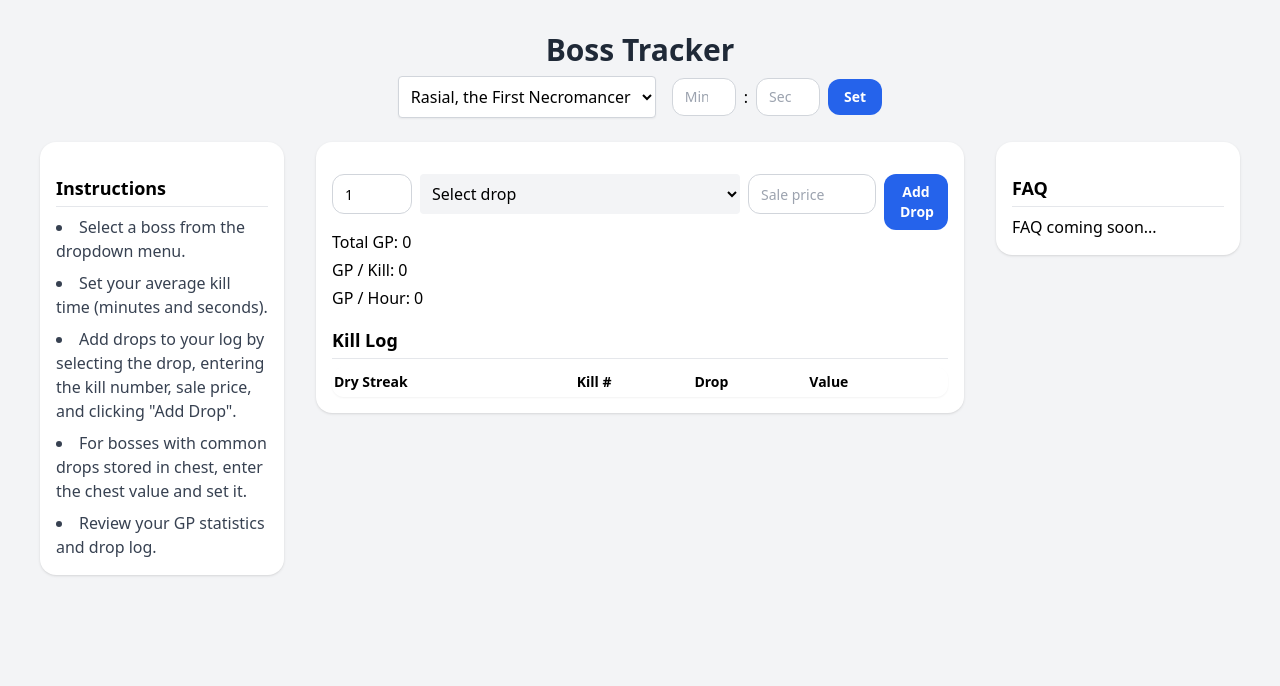
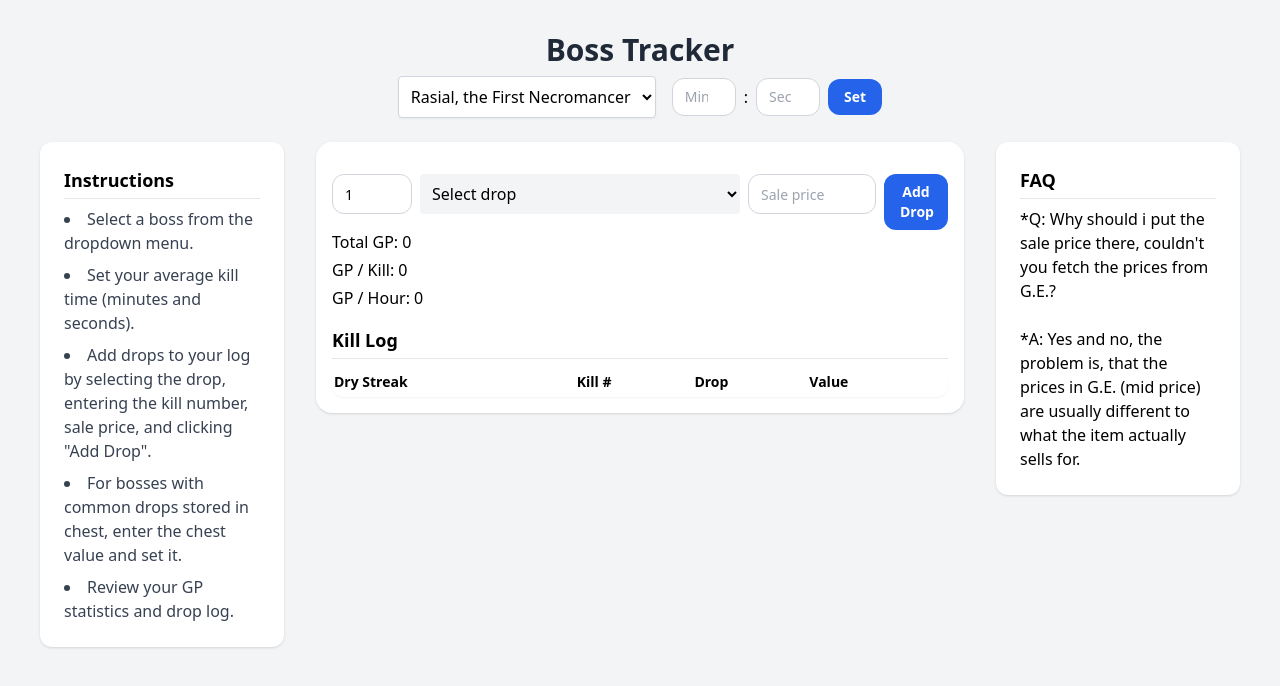
Before and after one commit to Ropro/boss-profit-tracker, a React (Create React App) app: page / in a window 1280 px wide. Shown: the top 686 px of the page. Built offline with nearby package versions, Linux system fonts and the light colour scheme.

Commit message:
Transfer code to other files for clear coding

```diff
--- a/package.json
+++ b/package.json
@@ -22,6 +22,7 @@
     "start": "set NODE_OPTIONS=--openssl-legacy-provider && react-scripts start",
     "build": "set NODE_OPTIONS=--openssl-legacy-provider && react-scripts build",
     "test": "set NODE_OPTIONS=--openssl-legacy-provider && react-scripts test",
+    "tailwind:watch": "npx tailwindcss -i ./src/index.css -o ./src/output.css --watch",
     "eject": "react-scripts eject"
   },
   "eslintConfig": {
--- a/src/App.js
+++ b/src/App.js
@@ -4,6 +4,9 @@ import { useState, useEffect } from "react";
 import { Card, CardContent } from "./components/ui/card";
 import { Button } from "./components/ui/button";
 import { Input } from "./components/ui/input";
+import InstructionsCard from "./components/InstructionsCard";
+import FAQCard from "./components/FAQCard";
+import bosses from "./components/bosses";
 
 import {
   LineChart,
@@ -13,40 +16,6 @@ import {
   Tooltip,
   ResponsiveContainer,
 } from "recharts";
-
-const bosses = {
-  Rasial: {
-    fullName: ["Rasial, the First Necromancer"],
-    drops: [
-      { name: "Omni guard", rate: 1 / 632 },
-      { name: "Soulbound lantern", rate: 1 / 632 },
-      { name: "Crown of the First Necromancer", rate: 1 / 630 },
-      { name: "Robe top of the First Necromancer", rate: 1 / 630 },
-      { name: "Robe bottom of the First Necromancer", rate: 1 / 630 },
-      { name: "Hand wrap of the First Necromancer", rate: 1 / 630 },
-      { name: "Foot wraps of the First Necromancer", rate: 1 / 630 },
-    ],
-  },
-  Nakatra: {
-    fullName: ["Nakatra, Devourer Eternal"],
-    drops: [
-      { name: "Divine Rage prayer codex", rate: 1 / 160 },
-      { name: "Scripture of Amascut", rate: 1 / 160 },
-      { name: "Roar of Awakening", rate: 1 / 80 },
-      { name: "Ode to Deceit", rate: 1 / 80 },
-      { name: "Shard of Genesis Essence", rate: 1 / 80 },
-    ],
-  },
-  GateOfElidinis: {
-    fullName: ["The Gate of Elidinis"],
-    drops: [
-      { name: "Eclipsed Soul prayer codex", rate: 1 / 480 },
-      { name: "Memory dowser", rate: 1 / 480 },
-      { name: "Runic attuner", rate: 1 / 480 },
-      { name: "Scripture of Elidinis", rate: 1 / 480 },
-    ],
-  },
-};
 
 export default function App() {
   const [boss, setBoss] = useState("Rasial");
@@ -259,29 +228,7 @@ export default function App() {
       </div>
 
       <div className="flex w-full min-h-screen max-w-7xl mx-auto items-start justify-center gap-8 px-4">
-        {/* Instructions Card */}
-        <div className="hidden lg:block w-64 min-h-[300px]">
-          <Card>
-            <CardContent className="pt-4">
-              <h2 className="text-lg font-semibold mb-2 border-b pb-1">
-                Instructions
-              </h2>
-              <ul className="list-disc list-inside text-gray-700 space-y-2">
-                <li>Select a boss from the dropdown menu.</li>
-                <li>Set your average kill time (minutes and seconds).</li>
-                <li>
-                  Add drops to your log by selecting the drop, entering the kill
-                  number, sale price, and clicking "Add Drop".
-                </li>
-                <li>
-                  For bosses with common drops stored in chest, enter the chest
-                  value and set it.
-                </li>
-                <li>Review your GP statistics and drop log.</li>
-              </ul>
-            </CardContent>
-          </Card>
-        </div>
+        <InstructionsCard />
 
         <div className="flex-1 flex justify-center w-full max-w-2x1">
           {/* Main Card */}
@@ -438,17 +385,7 @@ export default function App() {
         </div>
 
         {/* Right FAQ Card */}
-        <div className="hidden lg:block w-64 min-h-[300px]">
-          <Card>
-            <CardContent className="pt-4">
-              <h2 className="text-lg font-semibold mb-2 border-b pb-1">FAQ</h2>
-              {/* ...FAQ content goes here... */}
-              <span className="text-gray-400 italic mt-8">
-                FAQ coming soon...
-              </span>
-            </CardContent>
-          </Card>
-        </div>
+        <FAQCard />
 
         {/* <Button variant="outline" onClick={() => setShowChart(!showChart)}>
           {showChart ? "Hide Chart" : "Show Chart"}
--- /dev/null
+++ b/src/components/FAQCard.js
@@ -0,0 +1,16 @@
+import React from "react";
+function FAQCard() {
+  return (
+        <div className="hidden lg:block w-64 min-h-[300px]">
+            <div className="bg-white rounded-xl shadow p-6">
+              <h2 className="text-lg font-semibold mb-2 border-b pb-1">FAQ</h2>
+              <span className="text-gray-400 italic mt-8">
+                *Q: Why should i put the sale price there, couldn't you fetch the prices from G.E.?<br></br><br></br>
+                *A: Yes and no, the problem is, that the prices in G.E. (mid price) are usually different to what the item actually sells for.
+              </span>
+              </div>
+        </div>
+       );
+}
+
+export default FAQCard;
--- /dev/null
+++ b/src/components/InstructionsCard.js
@@ -0,0 +1,19 @@
+import React from "react";
+function InstructionsCard() {
+  return (
+    <div className="hidden lg:block w-64 min-h-[300px]">
+      <div className="bg-white rounded-xl shadow p-6">
+        <h2 className="text-lg font-semibold mb-2 border-b pb-1">Instructions</h2>
+        <ul className="list-disc list-inside text-gray-700 space-y-2">
+          <li>Select a boss from the dropdown menu.</li>
+          <li>Set your average kill time (minutes and seconds).</li>
+          <li>Add drops to your log by selecting the drop, entering the kill number, sale price, and clicking "Add Drop".</li>
+          <li>For bosses with common drops stored in chest, enter the chest value and set it.</li>
+          <li>Review your GP statistics and drop log.</li>
+        </ul>
+      </div>
+    </div>
+  );
+}
+
+export default InstructionsCard;
--- /dev/null
+++ b/src/components/bosses.js
@@ -0,0 +1,35 @@
+const bosses = {
+  Rasial: {
+    fullName: ["Rasial, the First Necromancer"],
+    drops: [
+      { name: "Omni guard", rate: 1 / 632 },
+      { name: "Soulbound lantern", rate: 1 / 632 },
+      { name: "Crown of the First Necromancer", rate: 1 / 630 },
+      { name: "Robe top of the First Necromancer", rate: 1 / 630 },
+      { name: "Robe bottom of the First Necromancer", rate: 1 / 630 },
+      { name: "Hand wrap of the First Necromancer", rate: 1 / 630 },
+      { name: "Foot wraps of the First Necromancer", rate: 1 / 630 },
+    ],
+  },
+  Nakatra: {
+    fullName: ["Nakatra, Devourer Eternal"],
+    drops: [
+      { name: "Divine Rage prayer codex", rate: 1 / 160 },
+      { name: "Scripture of Amascut", rate: 1 / 160 },
+      { name: "Roar of Awakening", rate: 1 / 80 },
+      { name: "Ode to Deceit", rate: 1 / 80 },
+      { name: "Shard of Genesis Essence", rate: 1 / 80 },
+    ],
+  },
+  GateOfElidinis: {
+    fullName: ["The Gate of Elidinis"],
+    drops: [
+      { name: "Eclipsed Soul prayer codex", rate: 1 / 480 },
+      { name: "Memory dowser", rate: 1 / 480 },
+      { name: "Runic attuner", rate: 1 / 480 },
+      { name: "Scripture of Elidinis", rate: 1 / 480 },
+    ],
+  },
+};
+
+export default bosses;
```
